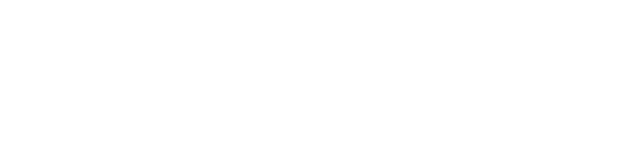
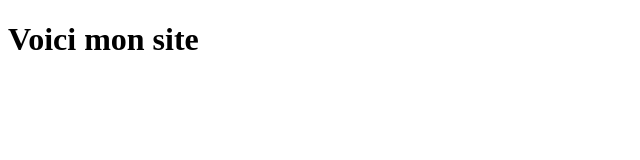
Before and after one commit to ChristelleDupratDW/Plantes, a plain HTML site: page index.html in a window 1280 px wide. Shown: the whole page, without its empty margins (0-640 px from the left). Drawn offline with Linux system fonts and the light colour scheme.

Commit message:
ajout du fichier index.htlm

```diff
--- a/index.html
+++ b/index.html
@@ -7,7 +7,9 @@
     <title>Document</title>
 </head>
 <body>
-
+    <h1>
+        Voici mon site
+    </h1>
 
 
 </body>
```
